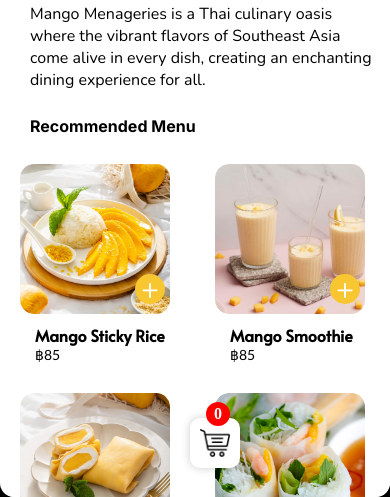
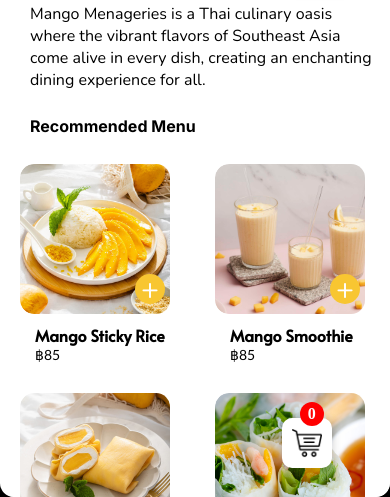
Before and after one commit to waritctd/Trial, a plain HTML site: page Restaurant-Pages/Restaurant6/restaurant.html in a window 390 px wide. Shown: the part 359-856 px from the top of the page. Drawn offline with nearby package versions, Linux system fonts and the light colour scheme.

Commit message:
Update style_restaurant.css

```diff
--- a/Restaurant-Pages/Restaurant6/style_restaurant.css
+++ b/Restaurant-Pages/Restaurant6/style_restaurant.css
@@ -267,3 +267,11 @@ button.reload {
 }
 
 /* Add a class to the home button for styling */
+@media screen and (max-width: 768px) {
+    .shopping-cart {
+        right: 15%;
+    }
+    .cart-count {
+        right: 17%;
+    }
+}
```
